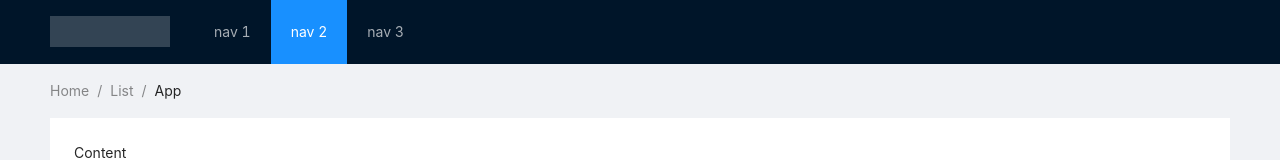
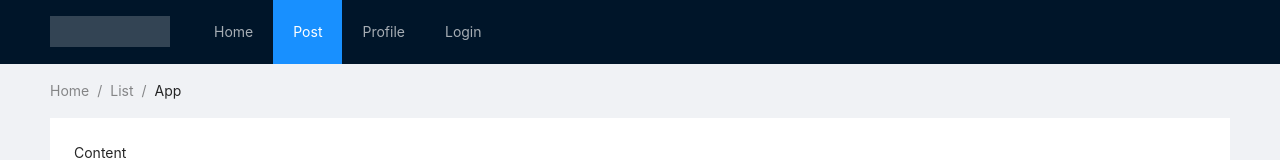
Before and after one commit to EMJBB-Project-3/ink-inc-frontend, a React (Create React App) app: page / in a window 1280 px wide. Shown: the top 160 px of the page. Built offline with nearby package versions, Linux system fonts and the light colour scheme.

Commit message:
changes to nav names

```diff
--- a/src/components/Home.js
+++ b/src/components/Home.js
@@ -9,9 +9,10 @@ export default function Home() {
     <Header style={{ position: 'fixed', zIndex: 1, width: '100%' }}>
       <div className="logo" />
       <Menu theme="dark" mode="horizontal" defaultSelectedKeys={['2']}>
-        <Menu.Item key="1">nav 1</Menu.Item>
-        <Menu.Item key="2">nav 2</Menu.Item>
-        <Menu.Item key="3">nav 3</Menu.Item>
+        <Menu.Item key="1">Home</Menu.Item>
+        <Menu.Item key="2">Post</Menu.Item>
+        <Menu.Item key="3">Profile</Menu.Item>
+        <Menu.Item key="4">Login</Menu.Item>
       </Menu>
     </Header>
     <Content className="site-layout" style={{ padding: '0 50px', marginTop: 64 }}>
```
